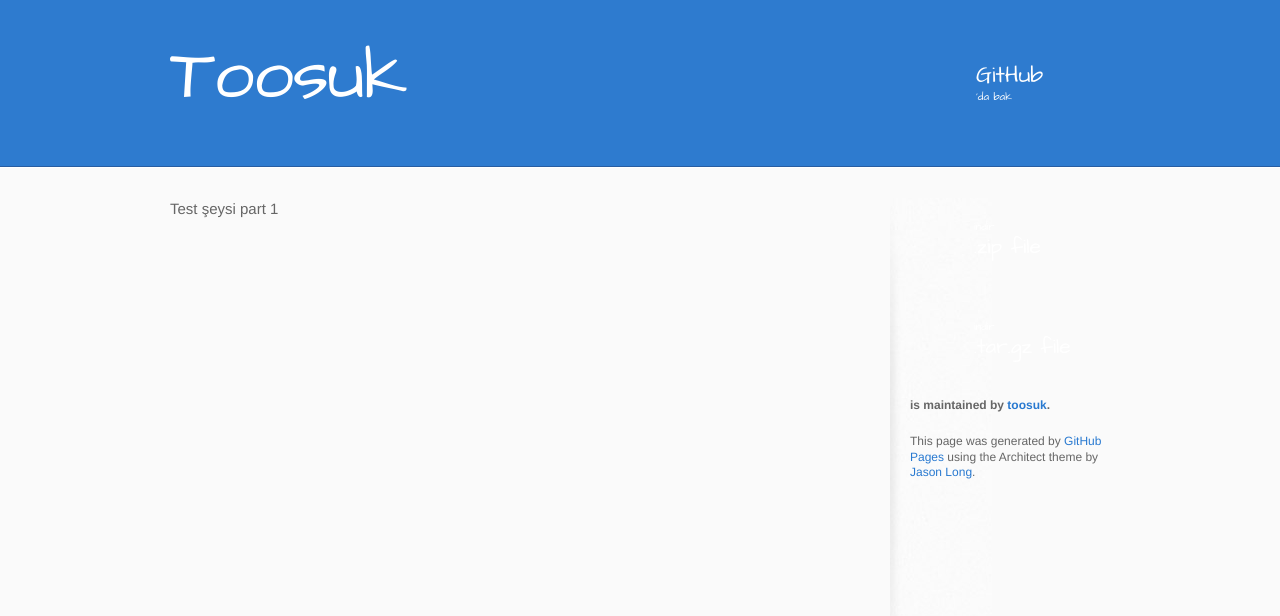
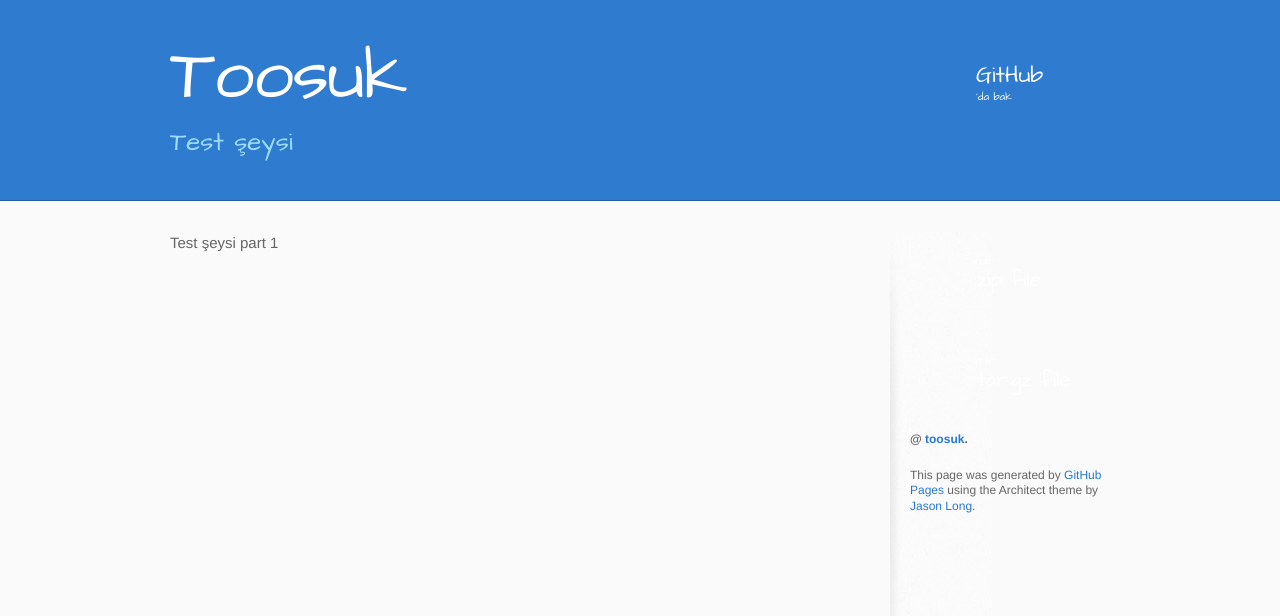
Before and after one commit to toosuk/index, a plain HTML site: page index.html in a window 1280 px wide. Drawn offline with Linux system fonts and the light colour scheme.

Commit message:
Update index.html

```diff
--- a/index.html
+++ b/index.html
@@ -20,7 +20,7 @@
     <header>
       <div class="inner">
         <h1>Toosuk</h1>
-        <h2></h2>
+        <h2>Test şeysi</h2>
         <a href="https://github.com/toosuk/test" class="button">GitHub<small>'da bak</small></a>
       </div>
     </header>
@@ -41,7 +41,7 @@
             .tar.gz file
           </a>
 
-          <p class="repo-owner"><a href="https://github.com/toosuk/test"></a> is maintained by <a href="https://github.com/toosuk">toosuk</a>.</p>
+          <p class="repo-owner"><a href="https://github.com/toosuk/test"></a> @ <a href="https://github.com/toosuk">toosuk</a>.</p>
 
           <p>This page was generated by <a href="pages.github.com">GitHub Pages</a> using the Architect theme by <a href="https://twitter.com/jasonlong">Jason Long</a>.</p>
         </aside>
```
